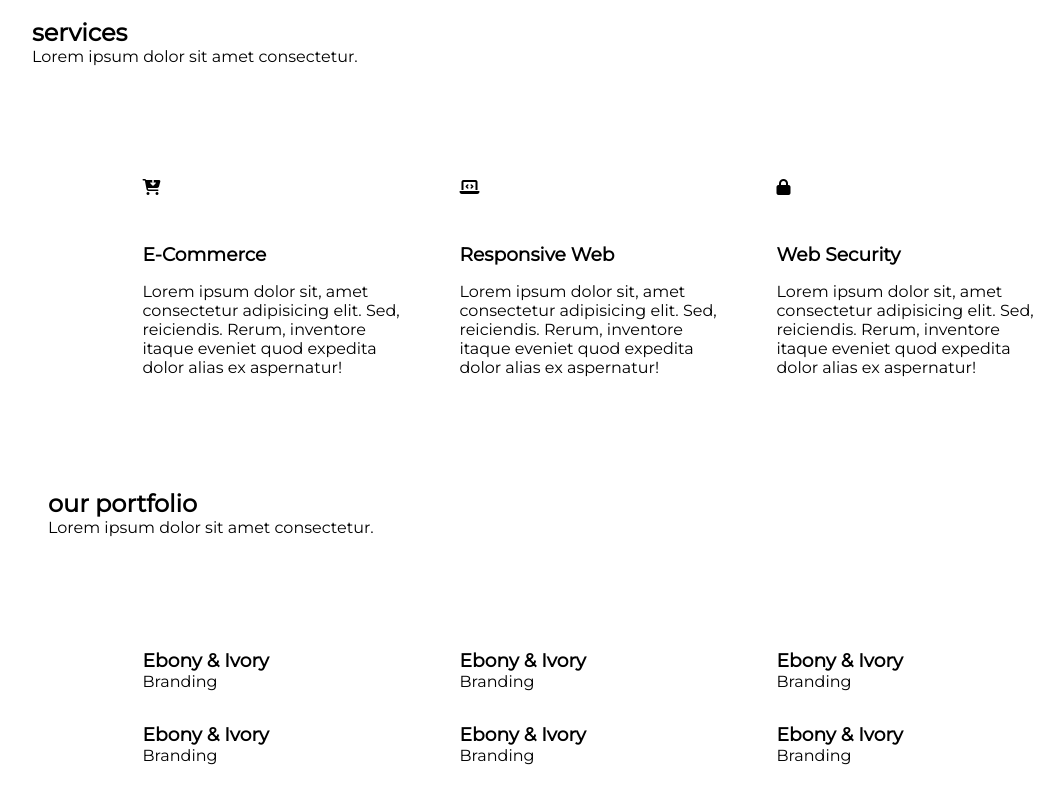
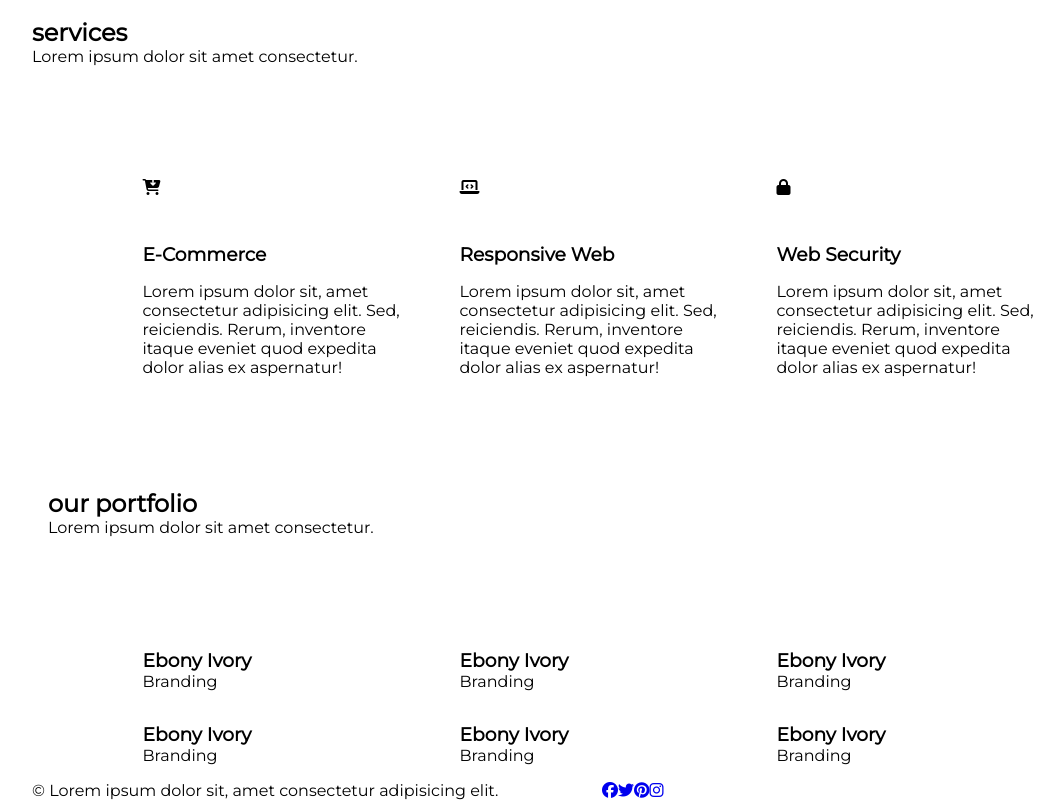
Before and after one commit to MarcinDobrzanski/gold-site, a plain HTML site: page index.html in a window 1280 px wide. Shown: the part 778-1578 px from the top of the page, without its empty margins (50-1114 px from the left). Drawn offline with Linux system fonts and the light colour scheme; a web font is replaced by a local one.

Commit message:
Add footer in index.html

```diff
--- a/index.html
+++ b/index.html
@@ -66,33 +66,45 @@
 				</div>
 				<div class="row justify-content-center">
 					<div class="col-12 col-lg-3 m-3 portfolio-card">
-						<h3>Ebony & Ivory</h3>
+						<h3>Ebony Ivory</h3>
 						<p>Branding</p>
 					</div>
 					<div class="col-12 col-lg-3 m-3 portfolio-card">
-						<h3>Ebony & Ivory</h3>
+						<h3>Ebony Ivory</h3>
 						<p>Branding</p>
 					</div>
 					<div class="col-12 col-lg-3 m-3 portfolio-card">
-						<h3>Ebony & Ivory</h3>
+						<h3>Ebony Ivory</h3>
 						<p>Branding</p>
 					</div>
 				</div>
 				<div class="row justify-content-center">
 					<div class="col-12 col-lg-3 m-3 portfolio-card">
-						<h3>Ebony & Ivory</h3>
+						<h3>Ebony Ivory</h3>
 						<p>Branding</p>
 					</div>
 					<div class="col-12 col-lg-3 m-3 portfolio-card">
-						<h3>Ebony & Ivory</h3>
+						<h3>Ebony Ivory</h3>
 						<p>Branding</p>
 					</div>
 					<div class="col-12 col-lg-3 m-3 portfolio-card">
-						<h3>Ebony & Ivory</h3>
+						<h3>Ebony Ivory</h3>
 						<p>Branding</p>
 					</div>
 				</div>
 			</div>
 		</section>
+		<footer>
+			<div class="container">
+				<div class="row justify-content-center">
+					<div class="col-12 col-lg-6 footer-item">
+						<p>&copy Lorem ipsum dolor sit, amet consectetur adipisicing elit.</p>
+					</div>
+					<div class="col-12 col-lg-6 footer-item">
+						<a href="#"><i class="fa-brands fa-facebook"></i></a><a href="#"><i class="fa-brands fa-twitter"></i></a><a href="#"><i class="fa-brands fa-pinterest"></i></a><a href="#"><i class="fa-brands fa-instagram"></i></a>
+					</div>
+				</div>
+			</div>
+		</footer>
 	</body>
 </html>
```
